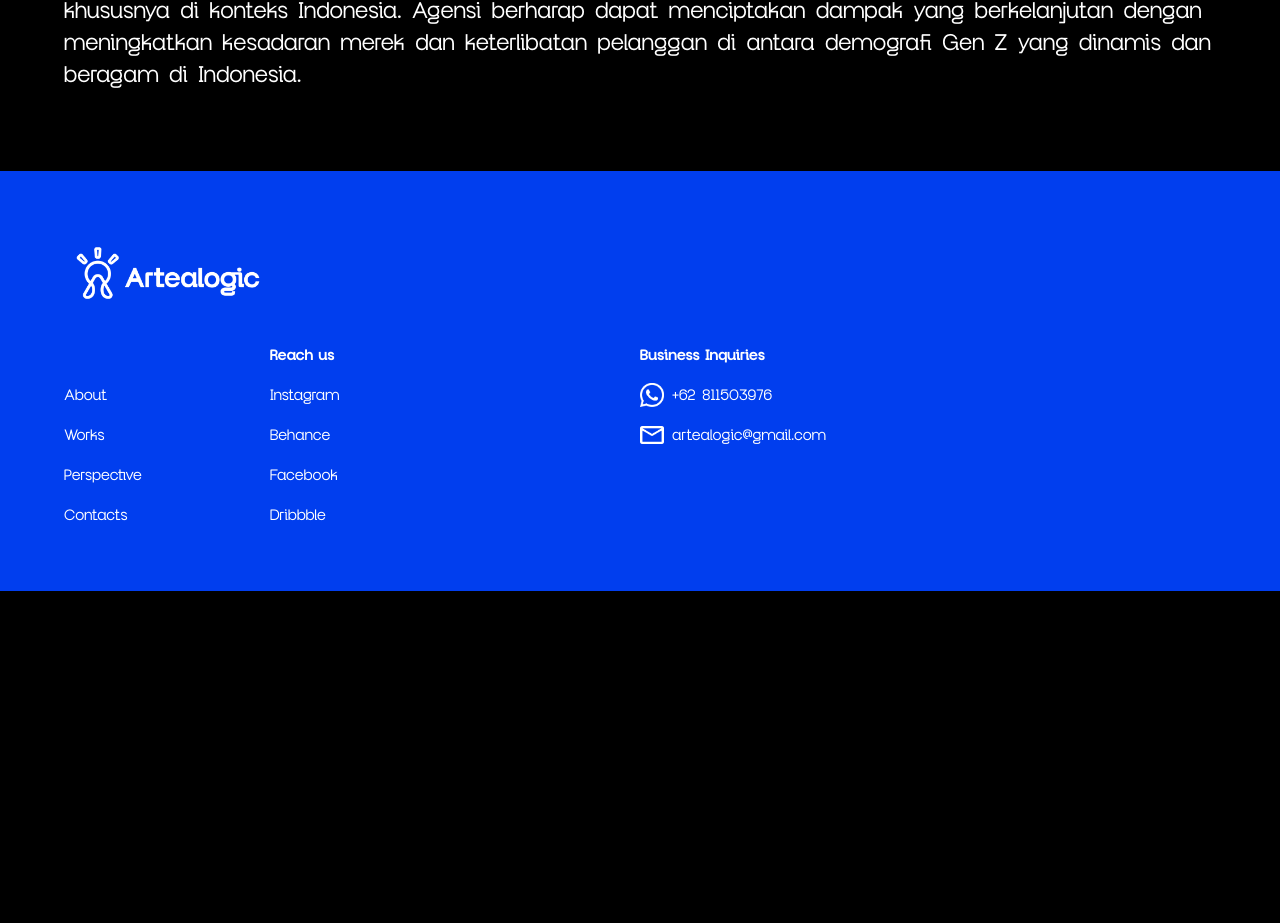
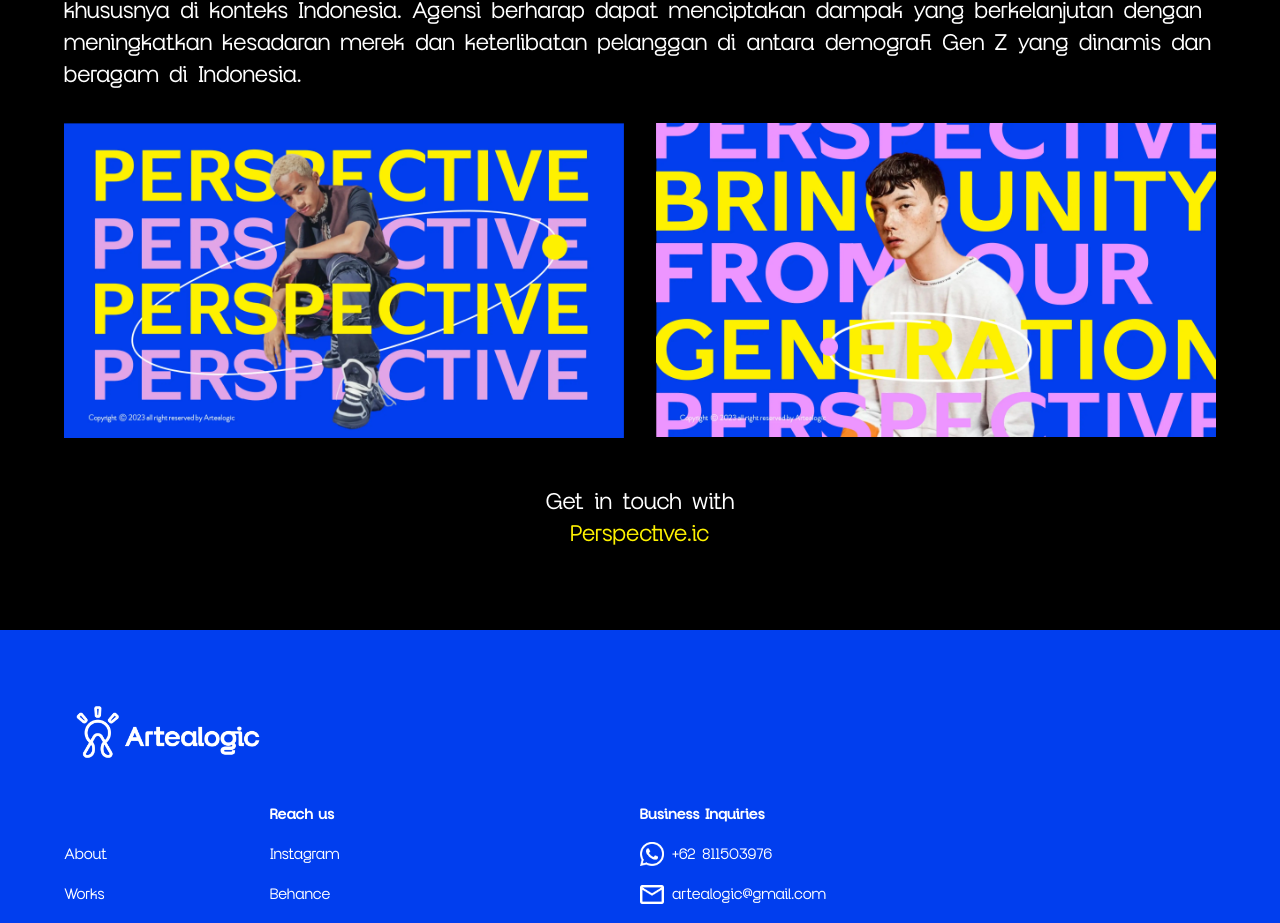
Before and after one commit to maxx2002/artealogic-website, a website: page public/perspective-strategi.html in a window 1280 px wide. Shown: the part 1560-2483 px from the top of the page. Before the commit the page ends 2151 px from the top, so only its background shows below. Drawn offline with Linux system fonts and the light colour scheme.

Commit message:
Added perspective images and instagram

```diff
--- a/public/perspective-strategi.html
+++ b/public/perspective-strategi.html
@@ -51,6 +51,16 @@
             </p>
             <p>Audiens target untuk kampanye ini adalah utamanya Generasi Z, khususnya pelajar, profesional, dan pengusaha berusia 18-25 tahun di Surabaya dan sekitarnya. Mereka diharapkan memiliki kesadaran sosial, menyadari pentingnya branding bagi bisnis, dan berada di kelas menengah hingga menengah atas. Gaya hidup mereka menekankan keterlibatan dalam komunitas, menjadikan mereka pengaruh yang tidak hanya memiliki kesadaran individual tetapi juga dapat menyebarkannya di lingkungan sekitarnya. Melalui strategi "Perspective," Artealogic bertujuan untuk mengatasi stigma negatif, meningkatkan pemahaman Gen Z terhadap kualitas branding, dan membangun identitas desain visual yang unik untuk generasi ini, khususnya di konteks Indonesia. Agensi berharap dapat menciptakan dampak yang berkelanjutan dengan meningkatkan kesadaran merek dan keterlibatan pelanggan di antara demografi Gen Z yang dinamis dan beragam di Indonesia.</p>
         </div>
+
+        <div class="grid grid-cols-1 gap-4 md:grid-cols-2 lg:gap-8">
+            <img src="img/perspective/perspective-1.webp" alt="">
+            <img src="img/perspective/perspective-2.webp" alt="">
+        </div>
+
+        <div class="flex flex-col justify-center mt-8 lg:mt-12 md:text-xl lg:text-2xl">
+            <h6 class="text-center">Get in touch with</h6>
+            <a href="https://www.instagram.com/perspective.ic/" target="_blank" class="text-center text-yellow">Perspective.ic</a>
+        </div>
     </div>
 
     <footer class="bg-blue">
```
Also changed, not shown: public/contacts.html (+1 -1 lines), public/img/perspective/perspective-1.webp (added), public/img/perspective/perspective-2.webp (added), public/style.css.
